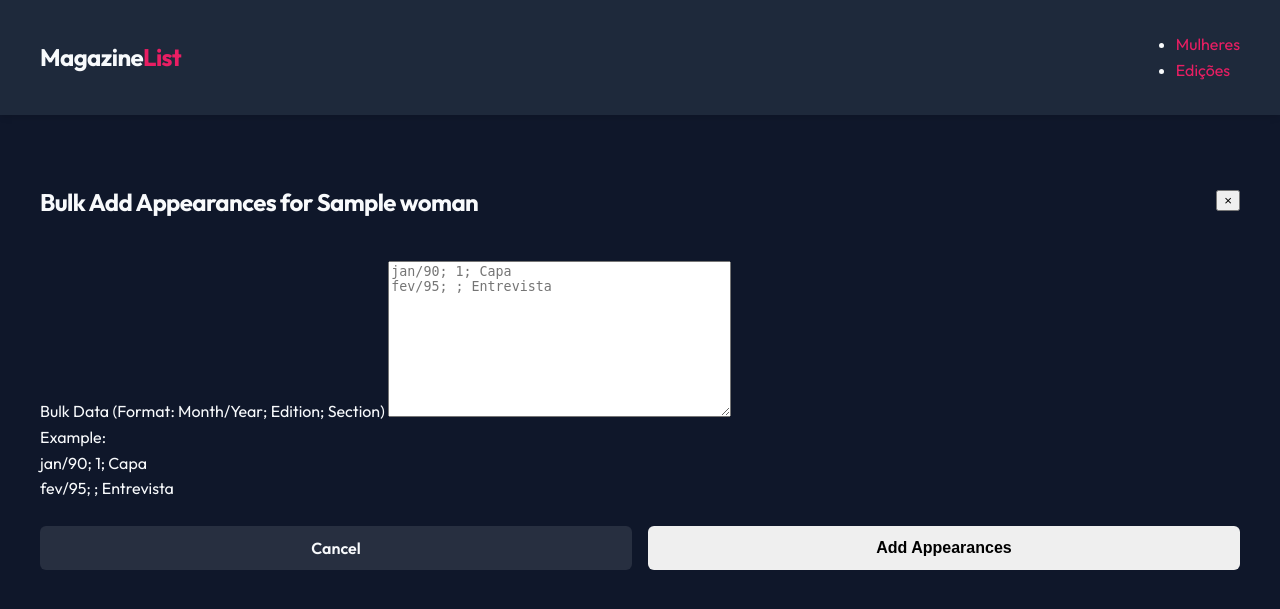
After one commit to EBarbara/magazine-list, a Django app: page /woman/1/appearances/bulk/ in a window 1280 px wide. The commit adds this page. Shown: the top 609 px of the page. Run offline with Django 5.2, Linux system fonts and the light colour scheme; tables that the repository leaves empty hold one stand-in row (values such as "Sample post").

Commit message:
Implement bulk add appearances feature with validation

```diff
--- a/core/forms.py
+++ b/core/forms.py
@@ -1,5 +1,78 @@
 from django import forms
 from .models import Issue, Appearance
+from datetime import date
+
+class BulkAppearanceForm(forms.Form):
+    content = forms.CharField(
+        widget=forms.Textarea(attrs={'rows': 10, 'placeholder': 'jan/90; 1; Capa\nfev/95; ; Entrevista'}),
+        help_text="Format: Month/Year; Edition; Section"
+    )
+
+    def clean_content(self):
+        content = self.cleaned_data['content']
+        lines = content.split('\n')
+        parsed_data = []
+        errors = []
+
+        month_map = {
+            'jan': 1, 'fev': 2, 'mar': 3, 'abr': 4, 'mai': 5, 'jun': 6,
+            'jul': 7, 'ago': 8, 'set': 9, 'out': 10, 'nov': 11, 'dez': 12
+        }
+
+        for i, line in enumerate(lines):
+            line = line.strip()
+            if not line:
+                continue
+
+            parts = line.split(';')
+            if len(parts) < 3:
+                errors.append(f"Line {i+1}: Invalid format (expected 'Month/Year; Edition; Section')")
+                continue
+
+            month_year_str = parts[0].strip()
+            edition_str = parts[1].strip()
+            section_name = parts[2].strip()
+
+            # Parse Date
+            try:
+                if '/' not in month_year_str:
+                     raise ValueError("Missing '/'")
+                month_str, year_str = month_year_str.split('/')
+                month = month_map.get(month_str.lower())
+                if not month:
+                    raise ValueError(f"Invalid month '{month_str}'")
+                year = int(year_str)
+
+                if year < 100:
+                    if year >= 50:
+                        year += 1900
+                    else:
+                        year += 2000
+
+                publishing_date = date(year, month, 1)
+            except (ValueError, IndexError):
+                errors.append(f"Line {i+1}: Invalid date '{month_year_str}'")
+                continue
+
+            # Parse Edition
+            edition = None
+            if edition_str:
+                try:
+                    edition = int(edition_str)
+                except ValueError:
+                    errors.append(f"Line {i+1}: Invalid edition '{edition_str}'")
+                    continue
+
+            parsed_data.append({
+                'publishing_date': publishing_date,
+                'edition': edition,
+                'section_name': section_name
+            })
+
+        if errors:
+            raise forms.ValidationError(errors)
+
+        return parsed_data
 
 class IssueForm(forms.ModelForm):
     class Meta:
--- a/core/static/core/js/modal.js
+++ b/core/static/core/js/modal.js
@@ -1,7 +1,6 @@
 document.addEventListener('DOMContentLoaded', () => {
     const dialog = document.getElementById('generic-modal');
     const modalContent = dialog.querySelector('.modal-content');
-    const closeBtn = dialog.querySelector('.modal-close');
 
     // Close modal function
     const closeModal = () => {
@@ -9,9 +8,21 @@ document.addEventListener('DOMContentLoaded', () => {
         modalContent.innerHTML = ''; // Clear content
     };
 
-    closeBtn.addEventListener('click', closeModal);
+    // Event Delegation for Closing Modal
     dialog.addEventListener('click', (e) => {
-        if (e.target === dialog) closeModal();
+        // Close if clicked on backdrop
+        if (e.target === dialog) {
+            console.log("Closing modal...");
+            closeModal();
+            return;
+        }
+
+        // Close if clicked on any close/cancel button
+        const closeTrigger = e.target.closest('.modal-close, .close-modal, .btn-cancel');
+        if (closeTrigger) {
+            e.preventDefault();
+            closeModal();
+        }
     });
 
     // Handle Open Modal Clicks
@@ -30,15 +41,6 @@ document.addEventListener('DOMContentLoaded', () => {
             const parser = new DOMParser();
             const doc = parser.parseFromString(html, 'text/html');
             const mainContent = doc.querySelector('main.container') || doc.body; // Fallback
-
-            // Handle Cancel Button in Modal
-            const cancelBtn = modalContent.querySelector('.btn-cancel');
-            if (cancelBtn) {
-                cancelBtn.addEventListener('click', (e) => {
-                    e.preventDefault();
-                    closeModal();
-                });
-            }
 
             modalContent.innerHTML = mainContent.innerHTML;
             dialog.showModal();
@@ -78,14 +80,6 @@ document.addEventListener('DOMContentLoaded', () => {
                     const doc = parser.parseFromString(html, 'text/html');
                     const mainContent = doc.querySelector('main.container') || doc.body;
 
-                    const cancelBtn = modalContent.querySelector('.btn-cancel');
-                    if (cancelBtn) {
-                        cancelBtn.addEventListener('click', (e) => {
-                            e.preventDefault();
-                            closeModal();
-                        });
-                    }
-
                     modalContent.innerHTML = mainContent.innerHTML;
 
                     // Re-attach listener to new form
--- /dev/null
+++ b/core/templates/core/appearance_bulk_form.html
@@ -0,0 +1,33 @@
+{% extends 'core/base.html' %}
+
+{% block content %}
+<div class="modal-header">
+    <h2>{{ title }}</h2>
+    <button type="button" class="close-modal" aria-label="Close">&times;</button>
+</div>
+
+<form method="post" class="modal-form">
+    {% csrf_token %}
+
+    <div class="form-group">
+        <label for="{{ form.content.id_for_label }}">Bulk Data (Format: Month/Year; Edition; Section)</label>
+        {{ form.content }}
+        <div class="help-text">
+            Example:<br>
+            jan/90; 1; Capa<br>
+            fev/95; ; Entrevista
+        </div>
+        {% if form.content.errors %}
+        <div class="error-message">
+            {{ form.content.errors }}
+        </div>
+        {% endif %}
+    </div>
+
+    <div class="form-actions">
+        <a href="{% url 'woman_detail' woman.pk %}" class="btn-secondary btn-cancel"
+            onclick="if(document.querySelector('dialog[open]')){event.preventDefault(); document.getElementById('generic-modal').close();}">Cancel</a>
+        <button type="submit" class="btn-primary">Add Appearances</button>
+    </div>
+</form>
+{% endblock %}
--- a/core/urls.py
+++ b/core/urls.py
@@ -12,6 +12,7 @@ urlpatterns = [
     path('issue/<int:pk>/', views.IssueDetailView.as_view(), name='issue_detail'),
     path('issue/<int:pk>/delete/', views.IssueDeleteView.as_view(), name='issue_delete'),
     path('woman/<int:pk>/appearance/new/', views.WomanAppearanceCreateView.as_view(), name='woman_appearance_create'),
+    path('woman/<int:pk>/appearances/bulk/', views.WomanAppearanceBulkCreateView.as_view(), name='woman_appearance_bulk_add'),
     path('issue/<int:pk>/appearance/new/', views.IssueAppearanceCreateView.as_view(), name='issue_appearance_create'),
     path('appearance/<int:pk>/delete/', views.AppearanceDeleteView.as_view(), name='appearance_delete'),
     path('appearance/<int:pk>/edit/woman/', views.WomanAppearanceUpdateView.as_view(), name='woman_appearance_edit'),
--- a/core/views.py
+++ b/core/views.py
@@ -1,9 +1,46 @@
 import unicodedata
 from django.shortcuts import render
-from django.views.generic import ListView, DetailView, CreateView, DeleteView, UpdateView
+from django.views.generic import ListView, DetailView, CreateView, DeleteView, UpdateView, FormView
 from django.urls import reverse_lazy
 from .models import Woman, Issue, Appearance, Section
-from .forms import IssueForm, WomanAppearanceForm, IssueAppearanceForm
+from .forms import IssueForm, WomanAppearanceForm, IssueAppearanceForm, BulkAppearanceForm
+from datetime import date
+
+# ... (existing imports)
+
+class WomanAppearanceBulkCreateView(FormView):
+    form_class = BulkAppearanceForm
+    template_name = 'core/appearance_bulk_form.html'
+
+    def get_success_url(self):
+        return reverse_lazy('woman_detail', kwargs={'pk': self.kwargs['pk']})
+
+    def get_context_data(self, **kwargs):
+        context = super().get_context_data(**kwargs)
+        context['woman'] = Woman.objects.get(pk=self.kwargs['pk'])
+        context['title'] = f"Bulk Add Appearances for {context['woman'].name}"
+        return context
+
+    def form_valid(self, form):
+        woman = Woman.objects.get(pk=self.kwargs['pk'])
+        # content is now a list of dicts from clean_content
+        parsed_data = form.cleaned_data['content']
+
+        for data in parsed_data:
+            section, _ = Section.objects.get_or_create(name=data['section_name'])
+            issue, _ = Issue.objects.get_or_create(
+                publishing_date=data['publishing_date'],
+                edition=data['edition']
+            )
+
+            Appearance.objects.create(
+                woman=woman,
+                section=section,
+                issue=issue
+            )
+
+        return super().form_valid(form)
+
 
 def home(request):
     return render(request, 'core/home.html')
```
Also changed, not shown: core/templates/core/woman_detail.html (+17 -2 lines).
